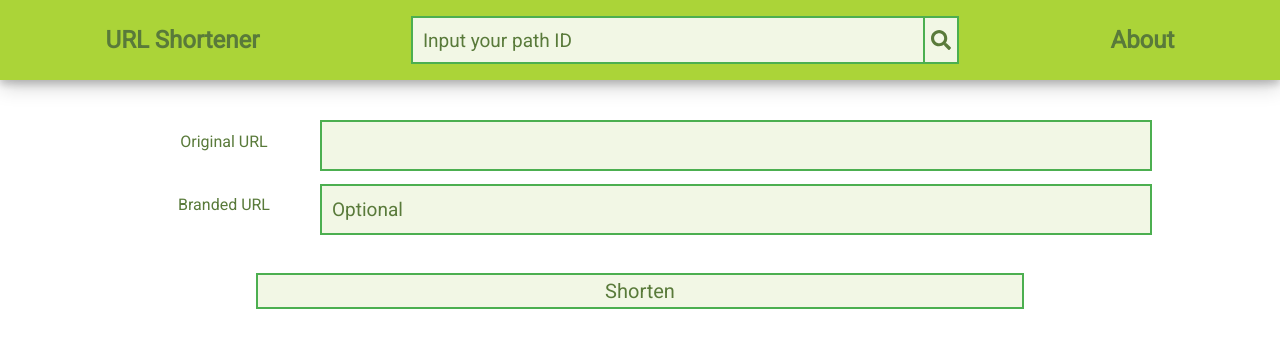
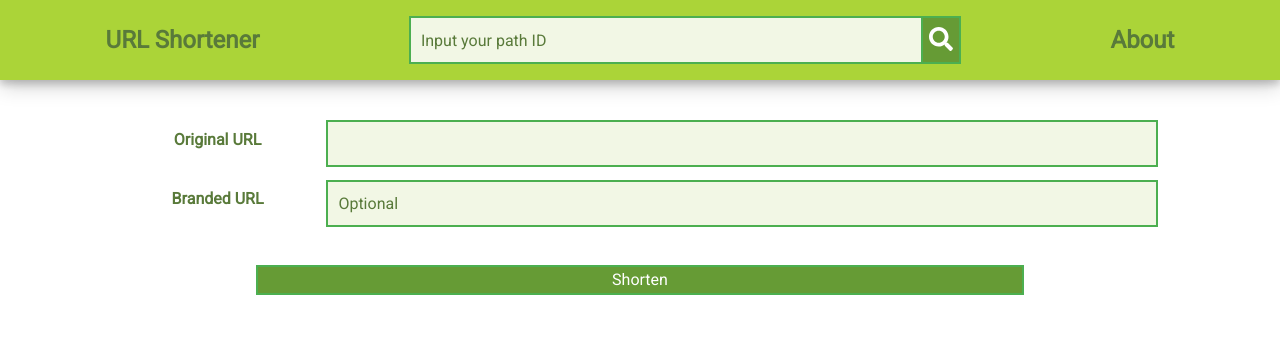
Before and after one commit to peilin97/ge-dun-peilin-guo-a3-client-cs5610, a React (Create React App) app: page / in a window 1280 px wide. Shown: the top 348 px of the page. Built offline with nearby package versions, Linux system fonts and the light colour scheme.

Commit message:
improve ui

```diff
--- a/src/header/search.css
+++ b/src/header/search.css
@@ -8,4 +8,5 @@
 
 .searchInput {
     border-right: 0;
+    font-size: medium;
 }
--- a/src/home/Home.jsx
+++ b/src/home/Home.jsx
@@ -33,15 +33,15 @@ export default class App extends React.Component {
         this.setState({shortenedURL: res.data.shortened,
                        urlList: [...this.state.urlList, urlPair]})
         // update 2D array
-    })
-    .catch(error => alert(error.response.data))
-    .finally(() => this.setState(
+    }).then(
+      () => this.setState(
         {
           originalURL: '',
           shortenedURL: '',
         }
       )
     )
+    .catch(error => alert(error.response.data))
   }
 
   // ============================RENDER=====================================
@@ -51,7 +51,7 @@ export default class App extends React.Component {
           <form className="homeForm">
             <label
               htmlFor="original"
-              className="homeLabel">
+              className="homeLabel boldFont">
                 Original URL
             </label>
             <input
@@ -65,7 +65,7 @@ export default class App extends React.Component {
           <form className="homeForm">
             <label
               htmlFor="branded"
-              className="homeLabel">
+              className="homeLabel boldFont">
                 Branded URL
             </label>
             <input
--- a/src/home/home.css
+++ b/src/home/home.css
@@ -71,8 +71,10 @@
 }
 
 .homeLabel {
+    font-weight: larger;
     height: 100%;
     width: 15%;
+    margin-right: 1%;
 }
 
 .homeInput {
--- a/src/index.css
+++ b/src/index.css
@@ -40,15 +40,10 @@ font-weight: 500;}
 
 .container {
   width: 95%;
-  /* top:370px; */
-  /* padding: 24px 20px; */
-  /* margin: 60px; */
   margin-top: 20px;
   margin-left: 10px;
-  /* padding: 14px 20px; */
   overflow-x: scroll;
   overflow-y: scroll;
-
 }
 
 input {
@@ -56,17 +51,11 @@ input {
   width: 80%;
   height: 60%;
   margin: 0;
-  /* width: 35%; */
   box-sizing: border-box;
   color: rgb(89, 122, 58);
-  /* border: 2px solid #ccc; */
-  /* border-radius: 4px; */
-  font-size: 19px;
+  /* font-size: 19px; */
   background-color: rgb(242, 247, 229);
   padding: 12px 20px 12px 10px;
-  /* margin: 8px;
-  margin-left: 10px;
-  margin-bottom: 12px; */
   font-family: 'Roboto', sans-serif;
 }
 
@@ -84,23 +73,20 @@ label{
 button{
   margin: 0;
   height: 60%;
-  color: rgb(89, 122, 58);
+  color: white;
+  /* color: rgb(89, 122, 58); */
   cursor: pointer;
   border-radius: 0;
   padding: 56px,26px;
-  font-size: 20px;
-  /* border-radius: 8px; */
-  background-color:  rgb(242, 247, 229);
-  /* color: black; */
+  background-color: rgb(102, 155, 53); /* Green */
+  /* background-color:  rgb(242, 247, 229); */
   border: 2px solid #4CAF50;
-  /* margin-left: 10px; */
-  /* height: 45px; */
   font-family: 'Roboto', sans-serif;
 }
 
 button:hover {
-  background-color: rgb(102, 155, 53); /* Green */
-  color: white;
+  background-color:  white;
+  color: rgb(102, 155, 53);
   box-shadow: 0 12px 16px 0 rgba(0,0,0,0.24), 0 17px 50px 0 rgba(0,0,0,0.19);
 }
 
```
